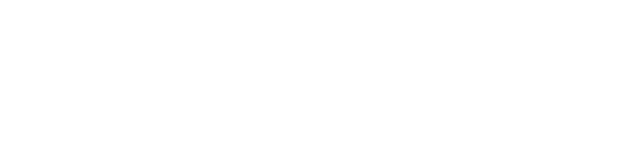
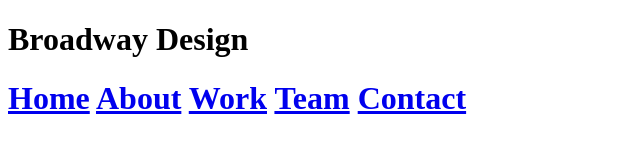
Before and after one commit to katmorris8/broadway, a plain HTML site: page index.html in a window 1280 px wide. Shown: the whole page, without its empty margins (0-640 px from the left). Drawn offline with Linux system fonts and the light colour scheme.

Commit message:
added about

```diff
--- a/index.html
+++ b/index.html
@@ -5,6 +5,13 @@
     <link src="./resources/css/style.css" type="text/css" rel="stylesheet"/>
   </head>
   <body>
-
+    <h1>Broadway Design<h1>
+      <nav>
+        <a href="./home.html">Home</a>
+        <a href="./about.html">About</a>
+        <a href="./work.html">Work</a>
+        <a href="./team.html">Team</a>
+        <a href="./contact.html">Contact</a>
+      </nav>
   </body>
 </html>
```
Also changed, not shown: about.html (added, +9 -0 lines), contact.html (+9 -0 lines), team.html (+9 -0 lines), work.html (+9 -0 lines), process.html (deleted).
